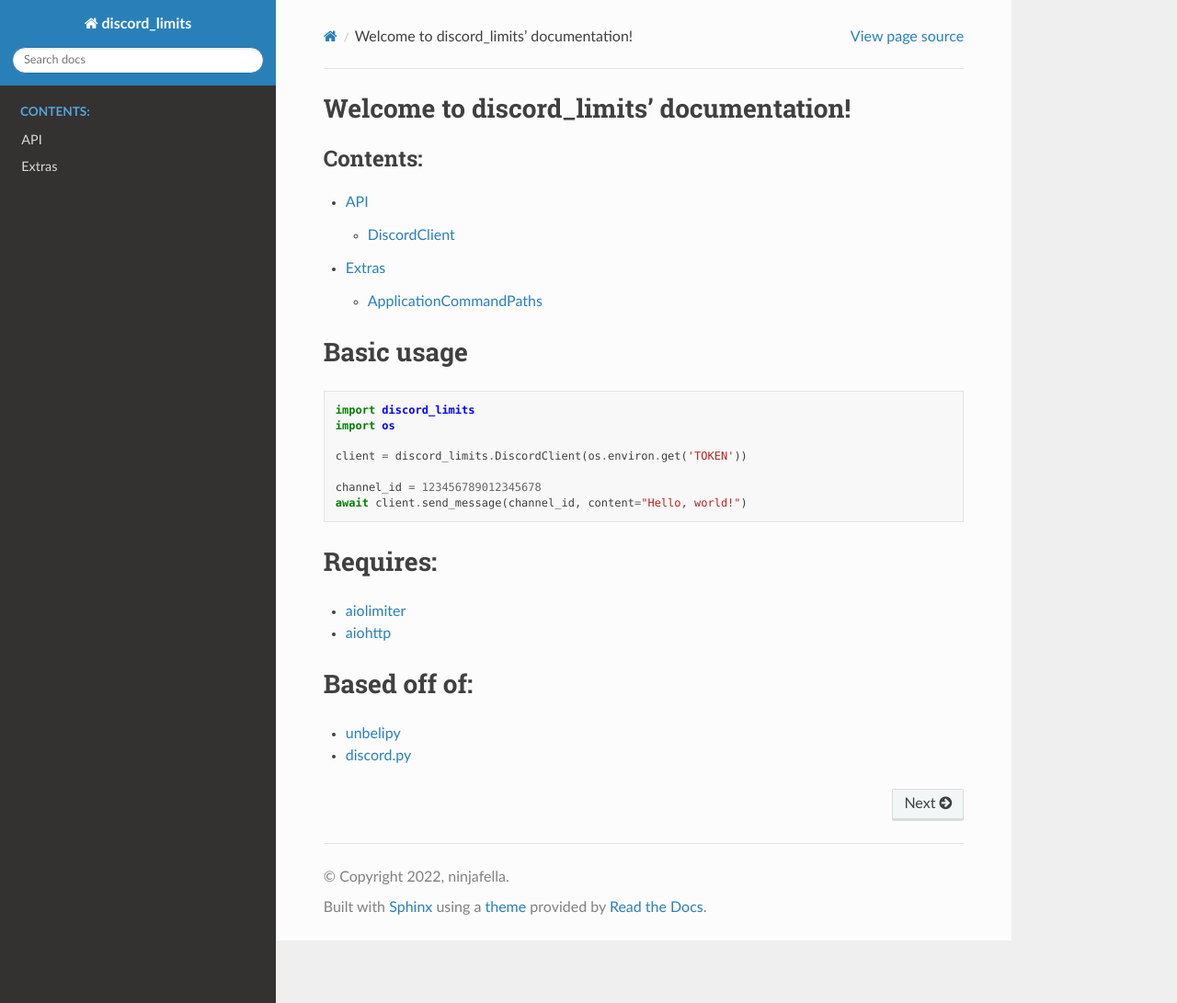
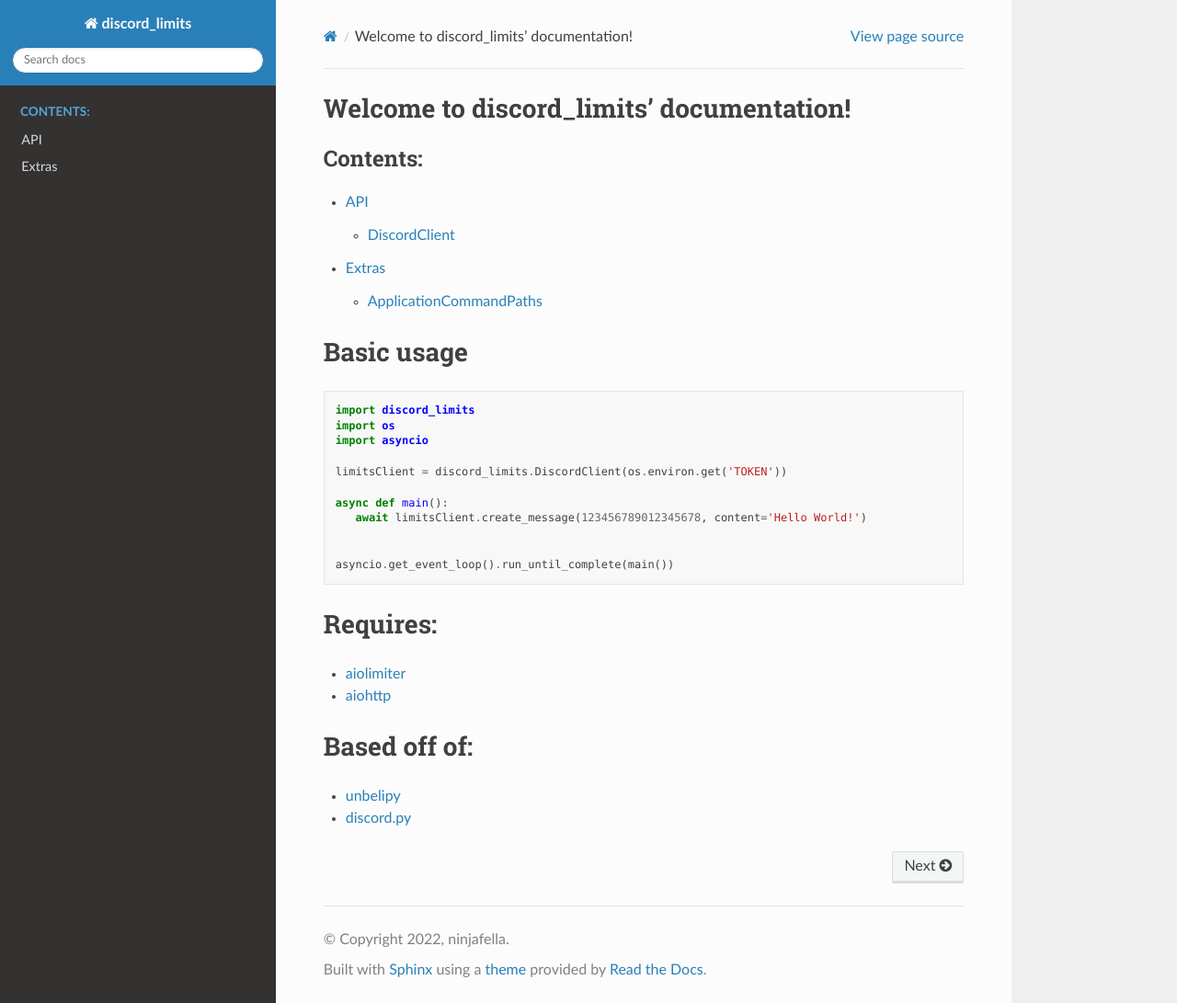
Before and after one commit to ninjafella/discord-API-limits, a Sphinx documentation site: the page built from docs/source/index.rst, in a window 1280 px wide and 1091 px high. Shown: the whole window at 92% size. Built offline with Sphinx 7.4.7 and the Read the Docs theme 2.0.0, drawn with Linux system fonts in a browser that asks for light colours.

Commit message:
Changed the example code

```diff
--- a/docs/source/index.rst
+++ b/docs/source/index.rst
@@ -16,11 +16,15 @@ Basic usage
 
    import discord_limits
    import os
+   import asyncio
 
-   client = discord_limits.DiscordClient(os.environ.get('TOKEN'))
+   limitsClient = discord_limits.DiscordClient(os.environ.get('TOKEN'))
 
-   channel_id = 123456789012345678
-   await client.send_message(channel_id, content="Hello, world!")
+   async def main():
+      await limitsClient.create_message(123456789012345678, content='Hello World!')
+
+
+   asyncio.get_event_loop().run_until_complete(main())
 
 
 Requires:
```
